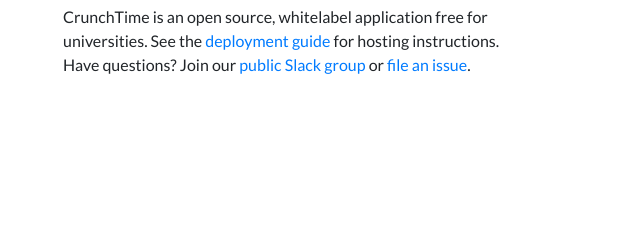
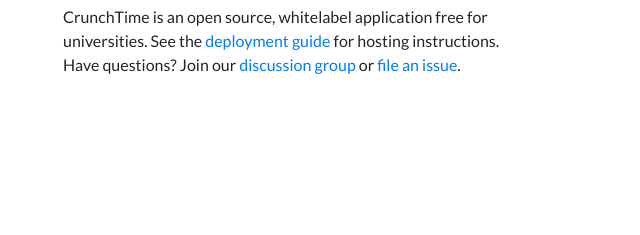
Before and after one commit to crunch-time/crunch-time.github.io, a website: page index.html in a window 1280 px wide. Shown: the part 2010-2245 px from the top of the page, 640-1280 px from the left. Drawn offline with Linux system fonts and the light colour scheme.

Commit message:
replace slack group with discussion page

```diff
--- a/css/one-page-wonder.css
+++ b/css/one-page-wonder.css
@@ -1,6 +1,6 @@
 /*!
  * Start Bootstrap - One Page Wonder v5.0.9 (https://startbootstrap.com/theme/one-page-wonder)
- * Copyright 2013-2020 Start Bootstrap
+ * Copyright 2013-2021 Start Bootstrap
  * Licensed under MIT (https://github.com/StartBootstrap/startbootstrap-one-page-wonder/blob/master/LICENSE)
  */
 
--- a/index.html
+++ b/index.html
@@ -105,7 +105,7 @@
           <div class="p-5">
             <h2 class="display-4">For universities</h2>
             <p>
-              CrunchTime is an open source, whitelabel application free for universities. See the <a href="https://github.com/crunch-time/crunchtime/wiki/Hosting">deployment guide</a> for hosting instructions. Have questions? Join our <a href="https://app.slack.com/client/T01HSNG325A/C01HSNG3A6Q">public Slack group</a> or <a href="https://github.com/crunch-time/crunchtime/issues">file an issue</a>.
+              CrunchTime is an open source, whitelabel application free for universities. See the <a href="https://github.com/crunch-time/crunchtime/wiki/Hosting">deployment guide</a> for hosting instructions. Have questions? Join our <a href="https://github.com/crunch-time/crunchtime/discussions">discussion group</a> or <a href="https://github.com/crunch-time/crunchtime/issues">file an issue</a>.
             </p>
           </div>
         </div>
```
Also changed, not shown: css/one-page-wonder.min.css.
